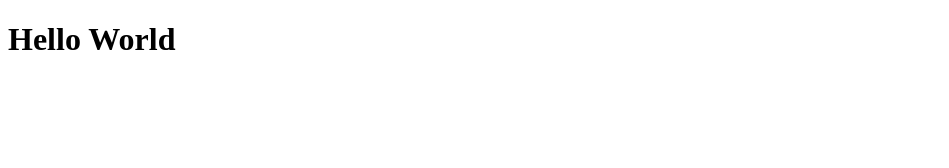
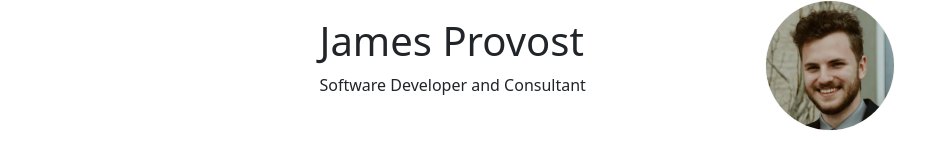
Before and after one commit to jimmyjawnz/jimmyjawnz.github.io, a plain HTML site: page index.html in a window 1280 px wide. Shown: the whole page, without its empty margins (0-949 px from the left). Drawn offline with nearby package versions, Linux system fonts and the light colour scheme.

Commit message:
Added name, title and picture

```diff
--- a/index.html
+++ b/index.html
@@ -1,9 +1,27 @@
 <!DOCTYPE html>
-<html>
-    <head>
+<html lang="en">
+<head>
+    <meta charset="UTF-8">
+    <meta name="viewport" content="width=device-width, initial-scale=1.0">
+    <title>Home - James Provost</title>
+    <link href="https://cdn.jsdelivr.net/npm/bootstrap@5.3.8/dist/css/bootstrap.min.css" rel="stylesheet" integrity="sha384-sRIl4kxILFvY47J16cr9ZwB07vP4J8+LH7qKQnuqkuIAvNWLzeN8tE5YBujZqJLB" crossorigin="anonymous">
+</head>
+<body>
+    <div class="container">
+        <div class="row justify-content-md-center">
+            <div class="col col-lg-4 align-content-center">
+                <h1>James Provost</h1>
+                <p>Software Developer and Consultant</p>
+            </div>
+            <div class="col col-md-3 text-center">
+                <img src="./images/me.jpg" class="border border-light w-50" style="border-radius: 50%;" />
+            </div>
 
-    </head>
-    <body>
-        <h1>Hello World</h1>
-    </body>
+        </div>
+    </div>
+
+
+
+    <script src="https://cdn.jsdelivr.net/npm/bootstrap@5.3.8/dist/js/bootstrap.bundle.min.js" integrity="sha384-FKyoEForCGlyvwx9Hj09JcYn3nv7wiPVlz7YYwJrWVcXK/BmnVDxM+D2scQbITxI" crossorigin="anonymous"></script>
+</body>
 </html>
```
Also changed, not shown: images/me.jpg (added).
